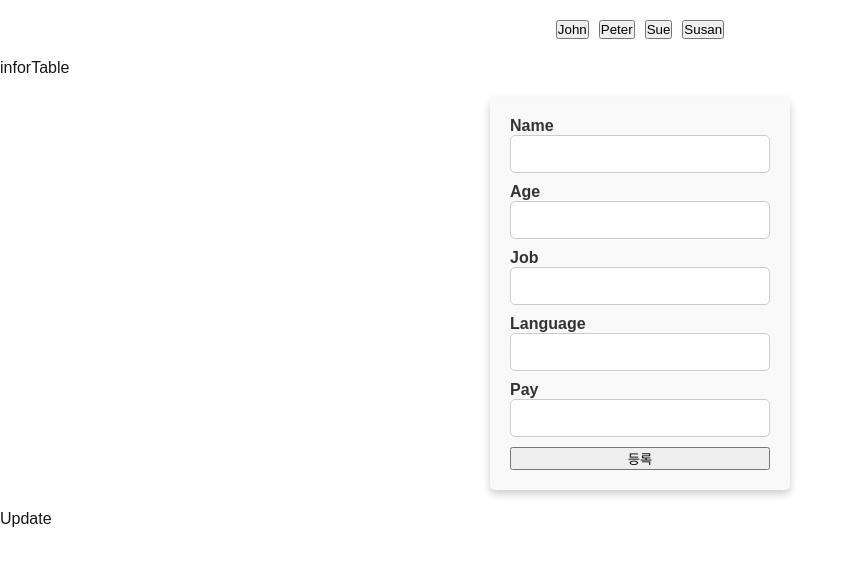
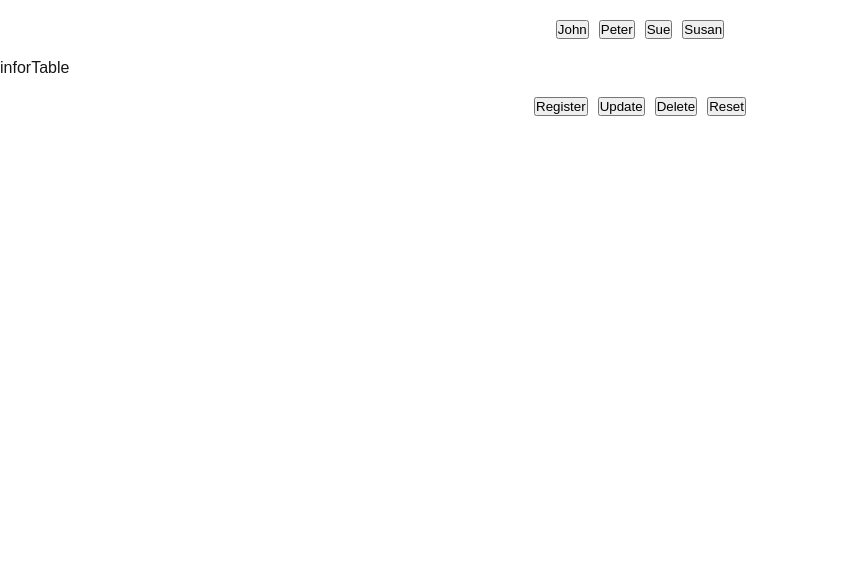
Before and after one commit to SimpleJerry/emp-frontend, a Next.js app: page / in a window 1280 px wide. Shown: the top 566 px of the page, without its empty margins (0-855 px from the left). Built offline with nearby package versions, Linux system fonts and the light colour scheme.

Commit message:
编写模式选择的逻辑

```diff
--- a/src/components/Main.tsx
+++ b/src/components/Main.tsx
@@ -1,18 +1,43 @@
-import React from 'react';
+import React, {useState} from 'react';
 import EmployList from "@/components/EmployList";
 import Register from "@/components/Register";
 import Update from "@/components/Update";
+import {modes} from "@/redux/empSlice";
+import {ModeItems} from "@/redux/empSlice";
+import {useDispatch, useSelector} from "react-redux";
+import {changeMode} from "@/redux/empSlice";
+import {Buttons} from "@/components/EmployList";
+import {RootState} from "@/redux/store";
+import Delete from "@/components/Delete";
+import Reset from "@/components/Reset";
 
 
 const Main = () => {
+    const [modeItems] = useState<ModeItems[]>(modes)
+    const {mode} = useSelector((state: RootState) => state.emp);
+    const dispatch = useDispatch();
     return (
         <>
             <div>
                 <EmployList/>
             </div>
+            <Buttons>
+                {modeItems && modeItems.map(item => (
+                    <button
+                        key={item.id}
+                        onClick={() => {
+                            dispatch(changeMode(item.id))
+                        }}
+                    >
+                        {item.label}
+                    </button>
+                ))}
+            </Buttons>
             <div>
-                <Register/>
-                <Update/>
+                {mode === "register" && <Register/>}
+                {mode === "update" && <Update/>}
+                {mode === "delete" && <Delete/>}
+                {mode === "reset" && <Reset/>}
             </div>
         </>
     );
--- a/src/redux/empSlice.ts
+++ b/src/redux/empSlice.ts
@@ -17,6 +17,17 @@ const initialData: Employee[] = [
 ]
 type Mode = "" | "register" | "update" | "delete" | "reset"
 
+export interface ModeItems {
+    id: Mode;
+    label: string;
+}
+
+export const modes: ModeItems[] = [
+    {id: "register", label: "Register"},
+    {id: "update", label: "Update"},
+    {id: "delete", label: "Delete"},
+    {id: "reset", label: "Reset"},
+]
 
 interface EmpState {
     mode: Mode,
@@ -51,9 +62,12 @@ const empSlice = createSlice({
                 ...state.infos,
                 {...action.payload, id: String(nextId)},
             ];
+        },
+        changeMode(state: EmpState, action: PayloadAction<Mode>) {
+            state.mode = action.payload;
         }
     }
 })
 
-export const {selectId, registerEmp} = empSlice.actions;
+export const {selectId, registerEmp, changeMode} = empSlice.actions;
 export default empSlice.reducer;
```
